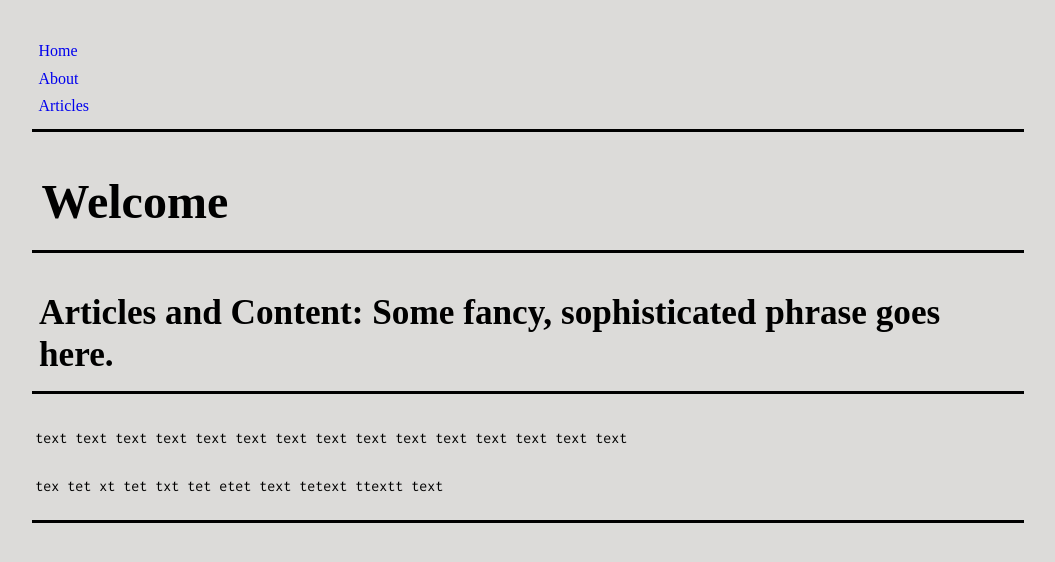
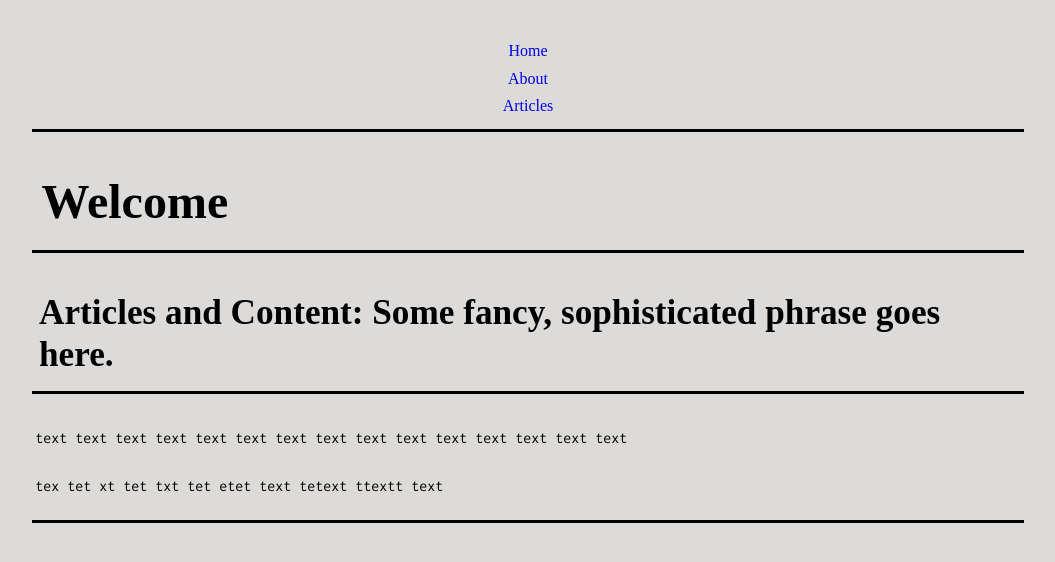
Before and after one commit to msawangwan/msawangwan.github.io, a Jekyll site: the page built from index.html, in a window 1280 px wide. Shown: the top 562 px of the page, without its empty margins (112-1167 px from the left). Built offline with Jekyll 4.4.1, drawn with Linux system fonts in a browser that asks for light colours; some web fonts are replaced.

Commit message:
messing with ems

```diff
--- a/css/device.css
+++ b/css/device.css
@@ -1,5 +1,5 @@
 @media screen and (min-width: 40em) {
-  header {
-    margin-top: 0;
+  nav .nav-container {
+    text-align: center;
   }
 }
```
